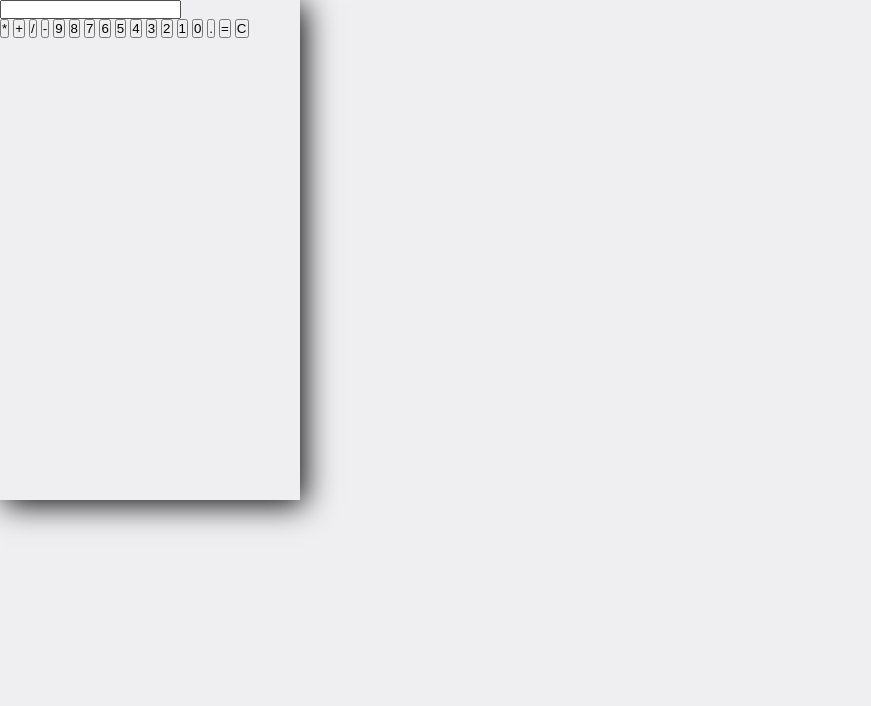
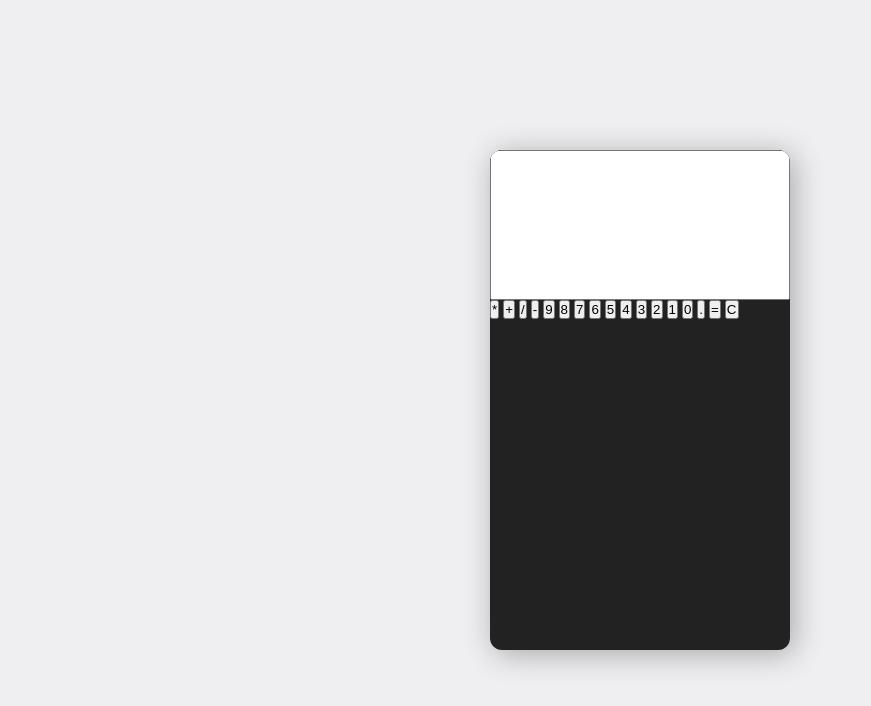
Before and after one commit to patrick-nsolo/SIMPLE-JS-CALCULATOR, a plain HTML site: page index.html in a window 1280 px wide. Shown: the whole page, without its empty margins (0-871 px from the left). Drawn offline with Linux system fonts and the light colour scheme.

Commit message:
commit style
styling the calculator interface

```diff
--- a/style.css
+++ b/style.css
@@ -6,9 +6,19 @@
 body{
     min-height: 100vh;
     background: #efeff2;
+    display:flex;
+    justify-content: center;
+    align-items: center;/*aligns the calculator interface to the center of page without vertical scrollbar*/
 }
 .calculator{
     height: 500px;
     width: 300px;
-    box-shadow: 4px 4px 30px ;
+    box-shadow: 4px 4px 30px rgba(0, 0, 0, 0.3);
+    background-color: #222222;
+    border-radius: 12px;
+    overflow: hidden;
 }
+form input{
+    width: 300px;
+    height: 150px;
+}
```
